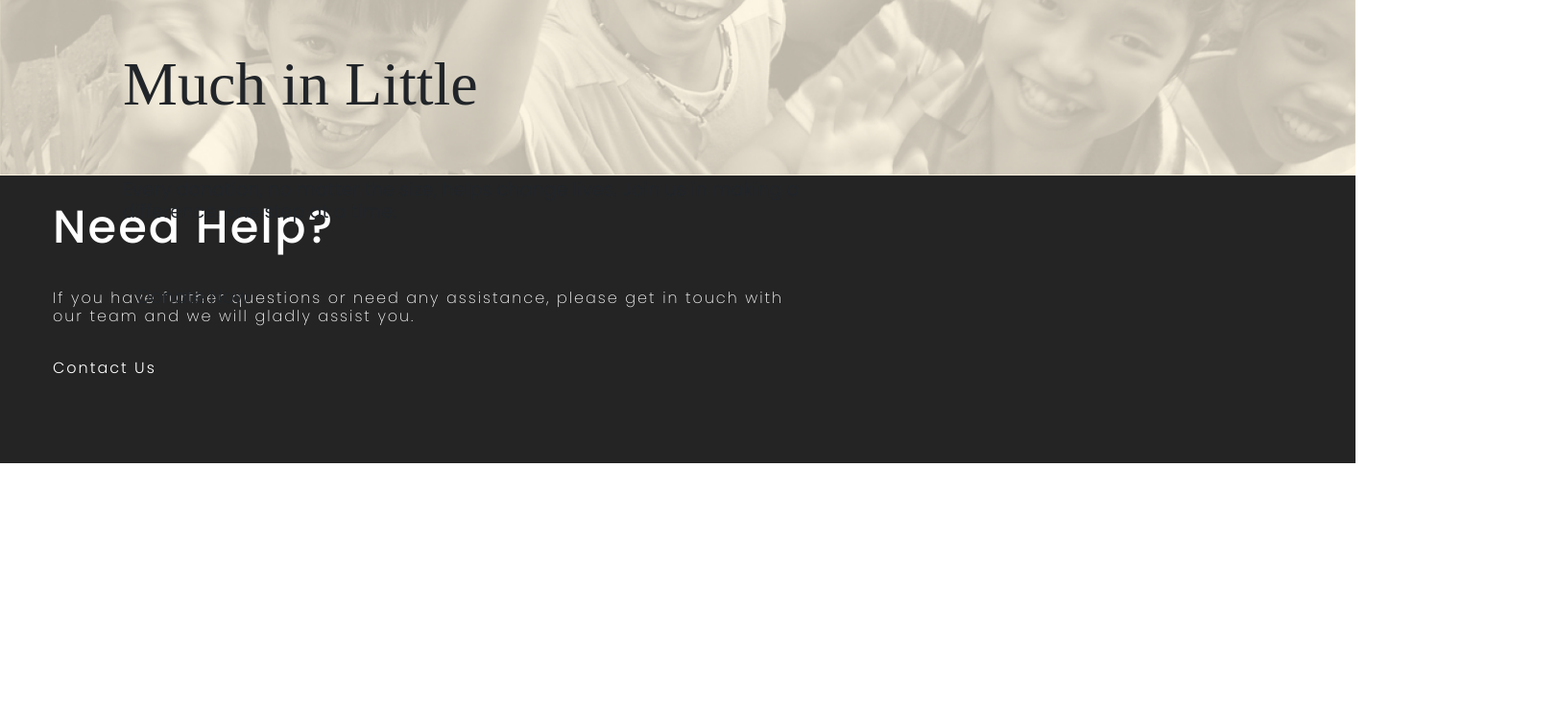
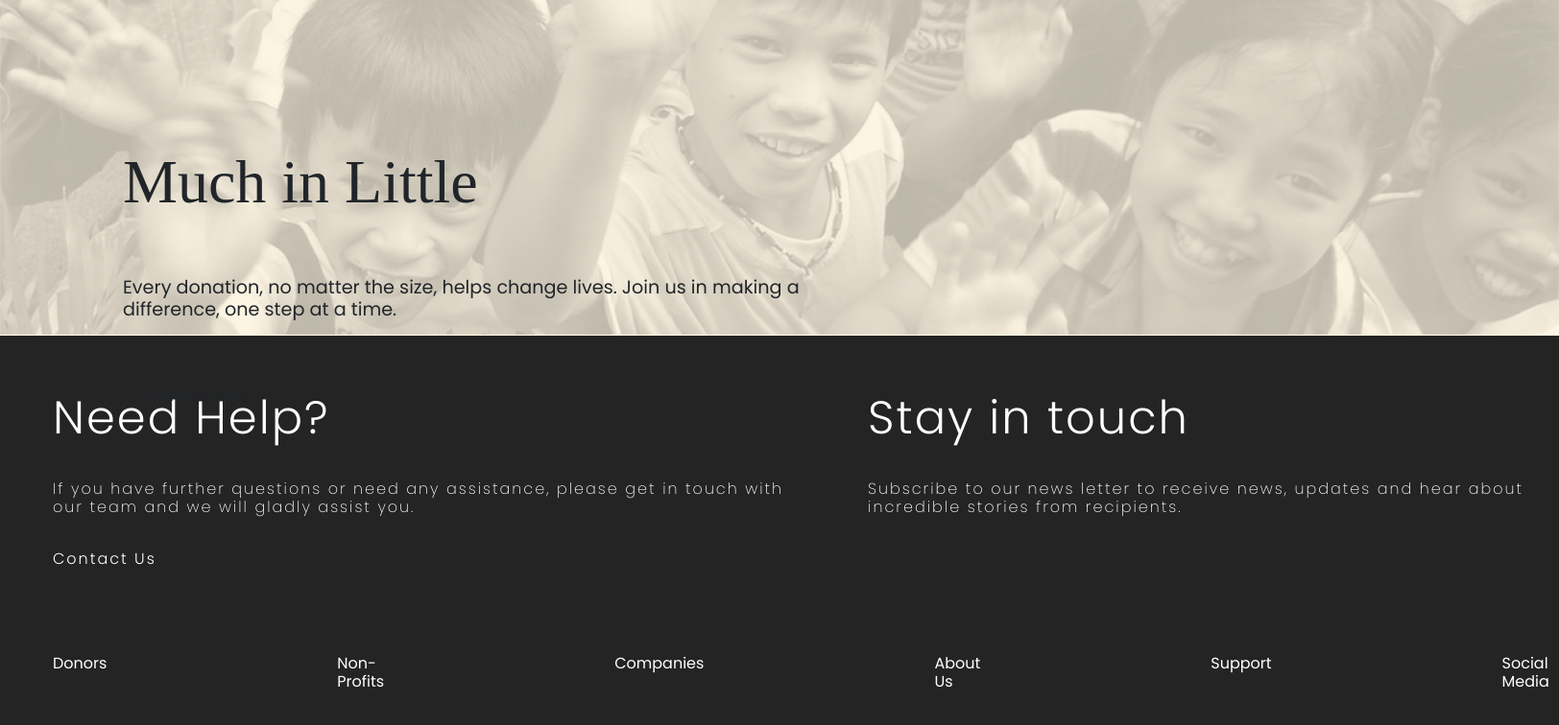
Before and after one commit to axiomproject/kmkk, a React (Vite) app: page / in a window 1280 px wide. Shown: the part 4303-5059 px from the top of the page at 96% size, 1624 px wide, since content can reach past the window. Before the commit the page ends 4786 px from the top, so only its background shows below. Built offline with nearby package versions, Linux system fonts and the light colour scheme; a web font is replaced by a local one.

Commit message:
footer changes

```diff
--- a/src/components/Footer.tsx
+++ b/src/components/Footer.tsx
@@ -6,10 +6,29 @@ export default function Footer() {
   return (
     <footer>
       <div className="footer-div">
+        <div className="footer-divider">
+          <div className="help">
         <h1 className="footercreds">Need Help?</h1>
         <h5 className="h5-footercreds">If you have further questions or need any assistance, please get in touch with our
         team and we will gladly assist you.</h5>
         <h5 className="h5-contact">Contact Us</h5>
+        </div>
+        <div className="touch">
+        <h1 className="footercreds">Stay in touch</h1>
+        <h5 className="h5-footercreds">Subscribe to our news letter to receive news, updates and hear about incredible
+        stories from recipients.</h5>
+        </div>
+        </div>
+        <div className="main-footer-second">
+        <div className="footer-second">
+          <h1>Donors</h1>
+          <h1>Non-Profits</h1>
+          <h1>Companies</h1>
+          <h1>About Us</h1>
+          <h1>Support</h1>
+          <h1>Social Media</h1>
+        </div>
+        </div>
       </div>
     </footer>
   );
--- a/src/styles/Footer.css
+++ b/src/styles/Footer.css
@@ -2,18 +2,40 @@
 
 footer {
     background-color: #242424;
-    height: 300px;
+    height: 100%;
 
   }
 
   .footer-div {
     padding: 20px;
-    width: 50rem;
     padding-right: 10px;
     margin-left: 35px
   }
+  .footer-divider{
+    display: flex;
+    gap: 50px;
+    margin-top: 2rem;
+  }
+  .main-footer-second{
+    border: 2px #ffffff;
+    border-top-right-radius: 50px 20px;
+    border-top-left-radius: 50px 20px;
+  }
+  .footer-second {
+    margin-top: 5rem;
+    height: 100%;
+    color: #fff;
+    display: flex;
+    gap: 15rem;
+    justify-content: center;
+    min-height: calc(50vh - 162px);
+  }
 
-
+  .footer-second h1{
+    font-size: 1em;
+    font-family: "Poppins";
+    font-weight: 400;
+  }
 
 
   img {
@@ -36,6 +58,7 @@ footer {
     letter-spacing: 2px;
     font-size: 3rem;
     color: #ffff;
+    font-weight: 300;
   }
   .h5-footercreds{
     margin-top: 5px;
```
